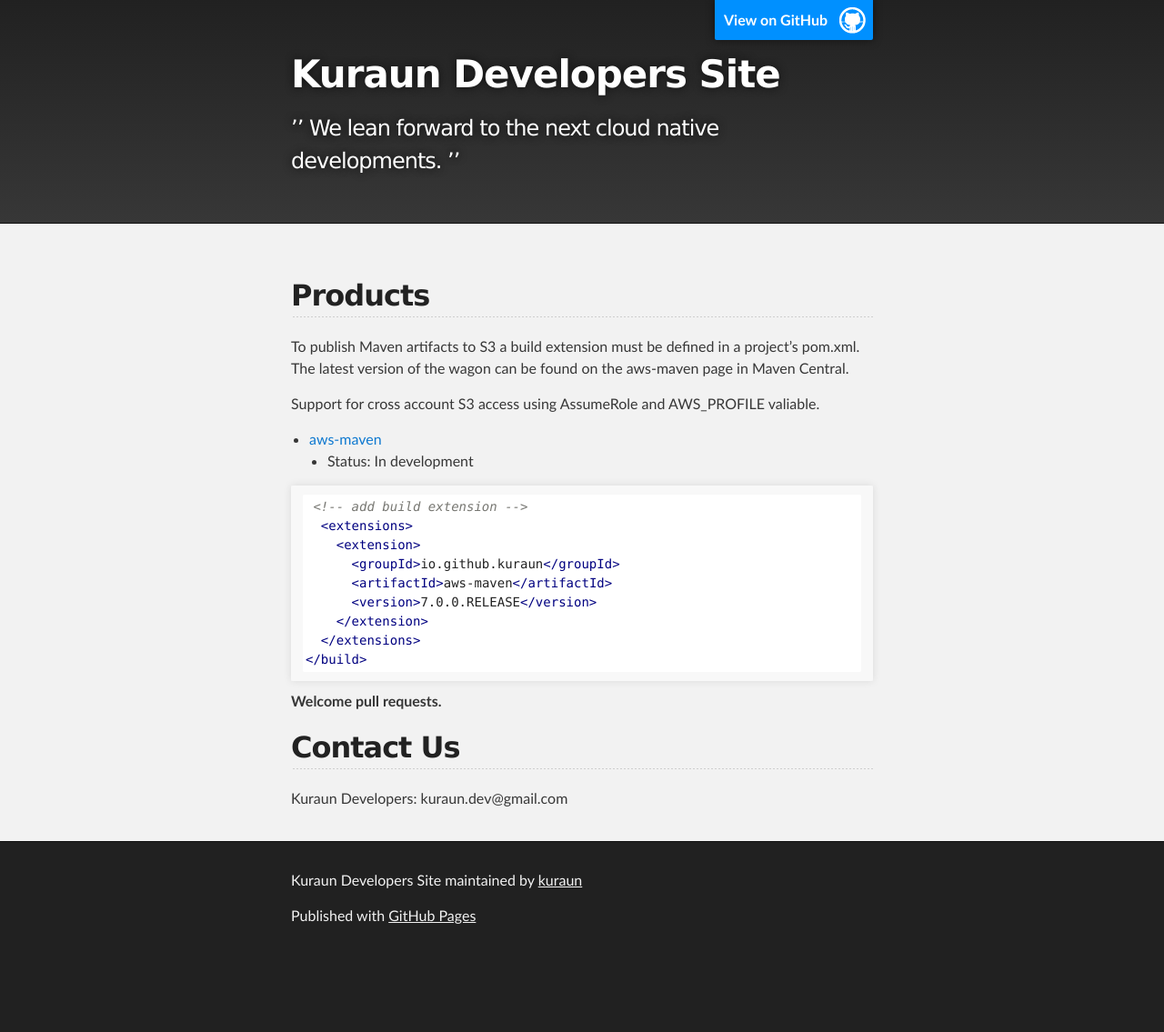
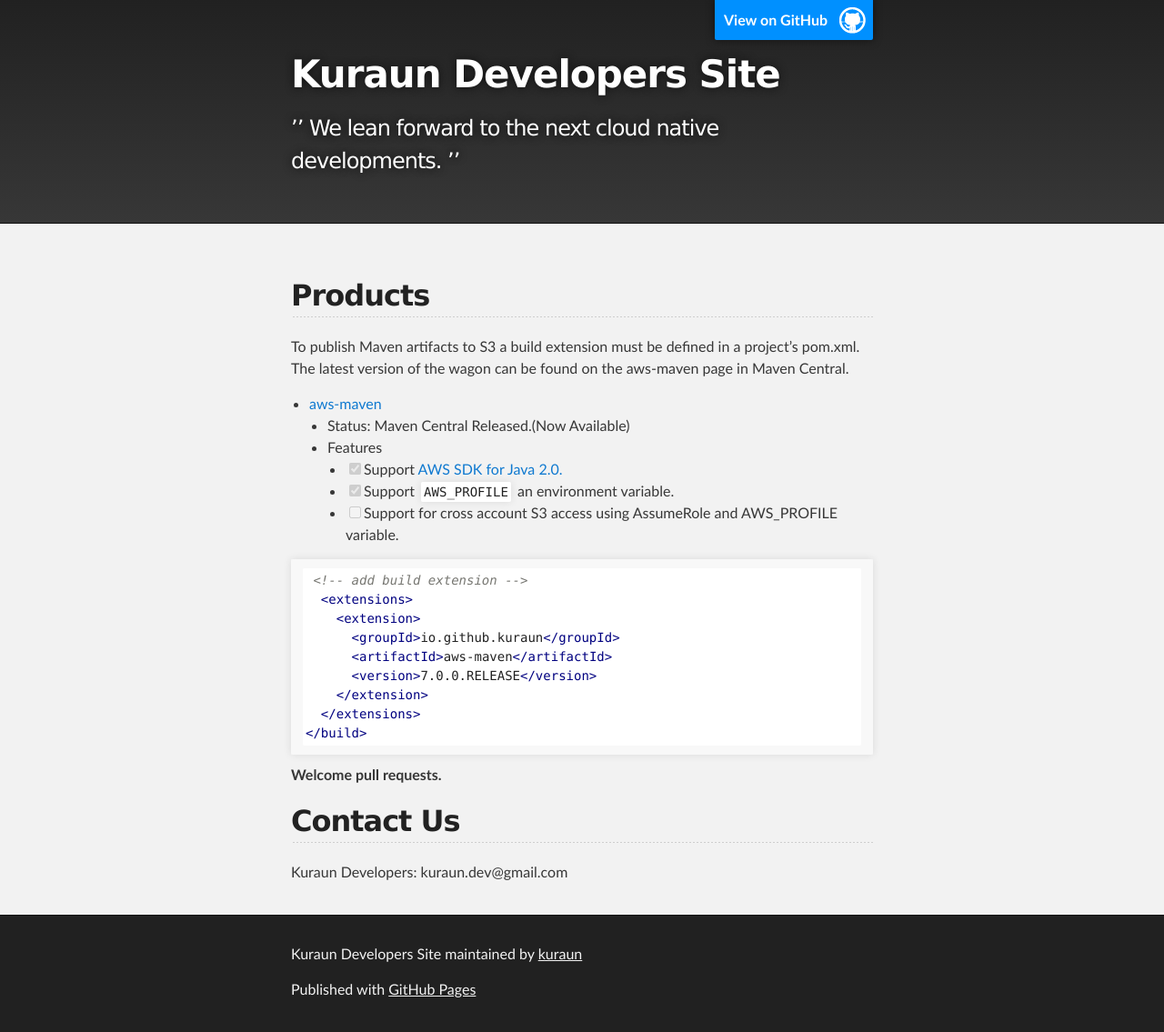
Before and after one commit to kuraun/kuraun.github.io, a Jekyll site: the page built from index.md, in a window 1280 px wide. Shown: the whole page at 91% size. Built offline with Jekyll 4.4.1, drawn with Linux system fonts in a browser that asks for light colours; before the commit the page ends 1054 px from its top, so only the background shows below that.

Commit message:
Update index.md

````diff
--- a/index.md
+++ b/index.md
@@ -9,10 +9,13 @@ layout: default
 ## Products
 To publish Maven artifacts to S3 a build extension must be defined in a project's pom.xml. The latest version of the wagon can be found on the aws-maven page in Maven    Central.
 
-Support for cross account S3 access using AssumeRole and AWS_PROFILE valiable.
 
 - [aws-maven](https://github.com/kuraun/aws-maven)
-  - Status: In development
+  - Status: Maven Central Released.(Now Available)
+  - Features
+    - [x] Support [AWS SDK for Java 2.0.](https://github.com/aws/aws-sdk-java-v2)
+    - [x] Support `AWS_PROFILE` an environment variable.
+    - [ ] Support for cross account S3 access using AssumeRole and AWS_PROFILE variable.
 
 ```xml
  <!-- add build extension -->
````
